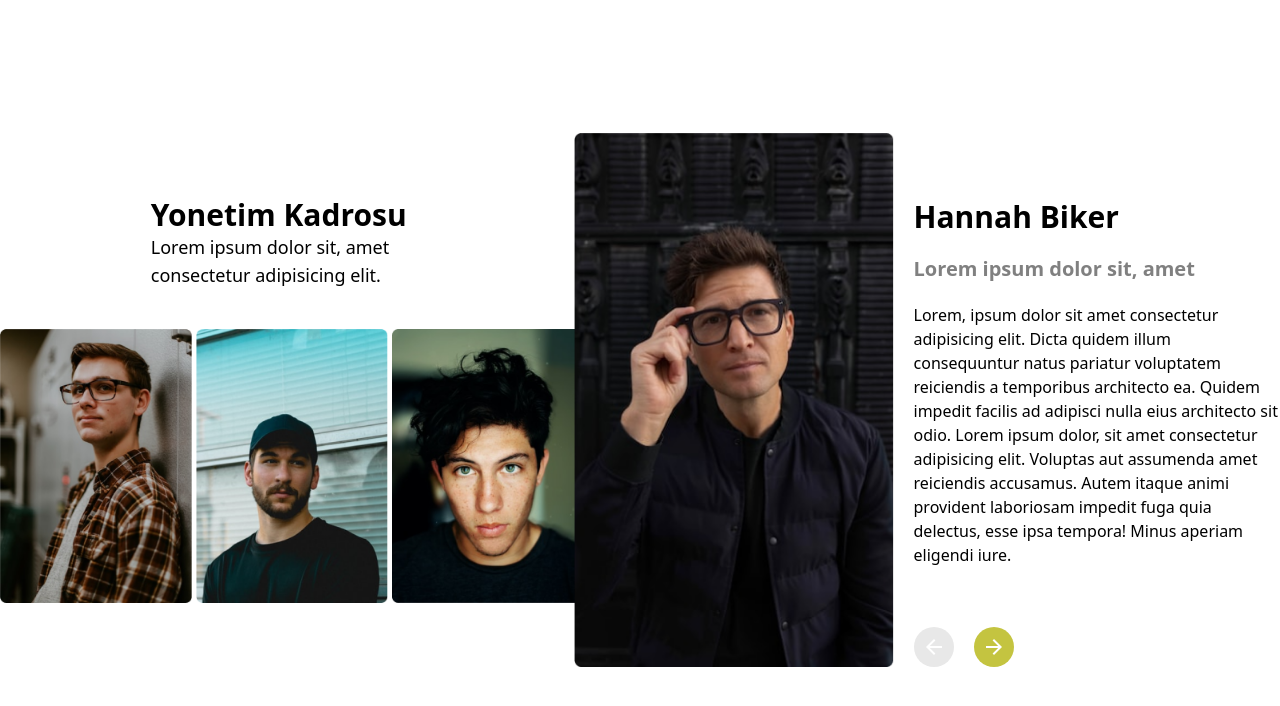
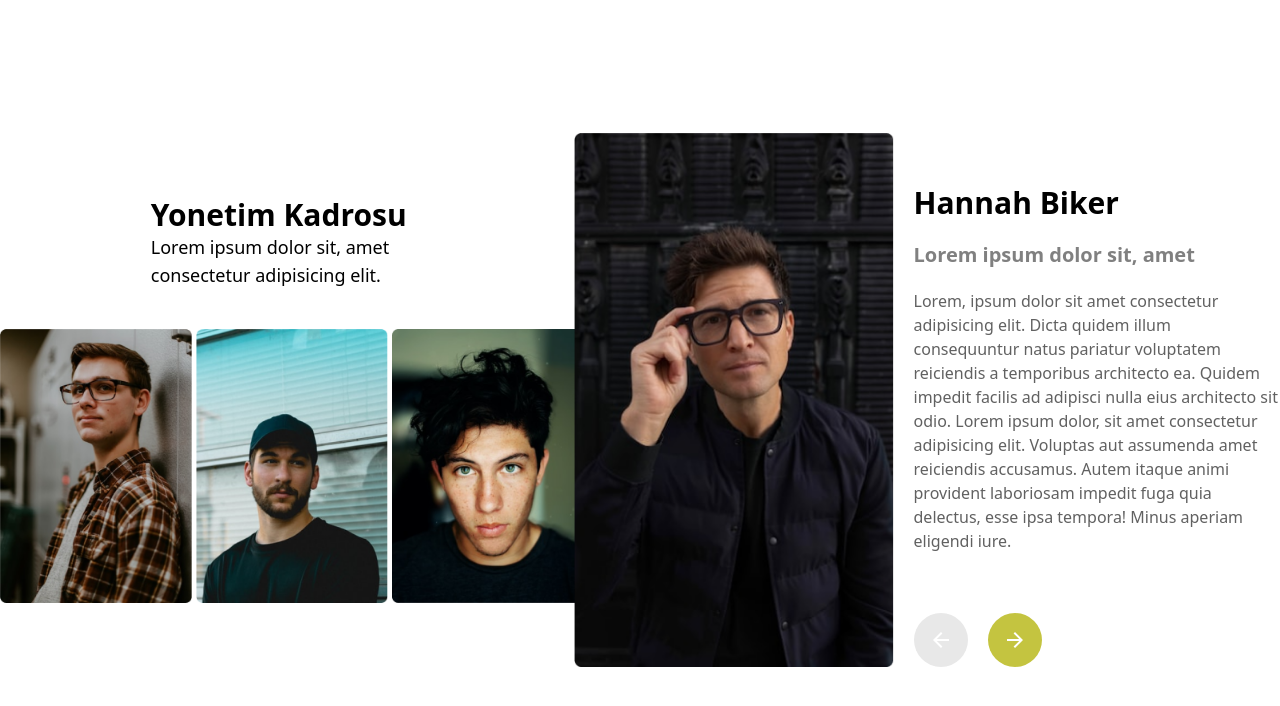
Before and after one commit to the-coder-kalisa/slider, a React (Vite) app: page / in a window 1280 px wide. Shown: the top 706 px of the page. Built offline with nearby package versions, Linux system fonts and the light colour scheme.

Commit message:
finished

```diff
--- a/src/components/Left.tsx
+++ b/src/components/Left.tsx
@@ -15,10 +15,10 @@ const Left: FC = () => {
       <div className="flex flex-col gap-32">
         <div className="flex flex-col gap-5">
           <div className="font-bold text-3xl">Hannah Biker</div>
-          <div className="text-[gray] text-xl font-semibold">
+          <div className="text-xl text-[gray] font-semibold">
             Lorem ipsum dolor sit, amet
           </div>
-          <div className="max-w-[25rem] ">
+          <div className="max-w-[25rem] font-medium text-[#616161] ">
             Lorem, ipsum dolor sit amet consectetur adipisicing elit. Dicta
             quidem illum consequuntur natus pariatur voluptatem reiciendis a
             temporibus architecto ea. Quidem impedit facilis ad adipisci nulla
@@ -28,11 +28,11 @@ const Left: FC = () => {
             esse ipsa tempora! Minus aperiam eligendi iure.
           </div>
           <div className="flex items-center mt-10 gap-5">
-            <IconButton style={{ background: "#e8e8e8", color: "white" }}>
+            <IconButton style={{ background: "#e8e8e8", color: "white", padding: 15 }}>
               <ArrowBack />
             </IconButton>
             <IconButton
-              style={{ background: "rgb(196, 196, 64)", color: "white" }}
+              style={{ background: "rgb(196, 196, 64)", color: "white", padding: 15 }}
             >
               <ArrowForward />
             </IconButton>
```
